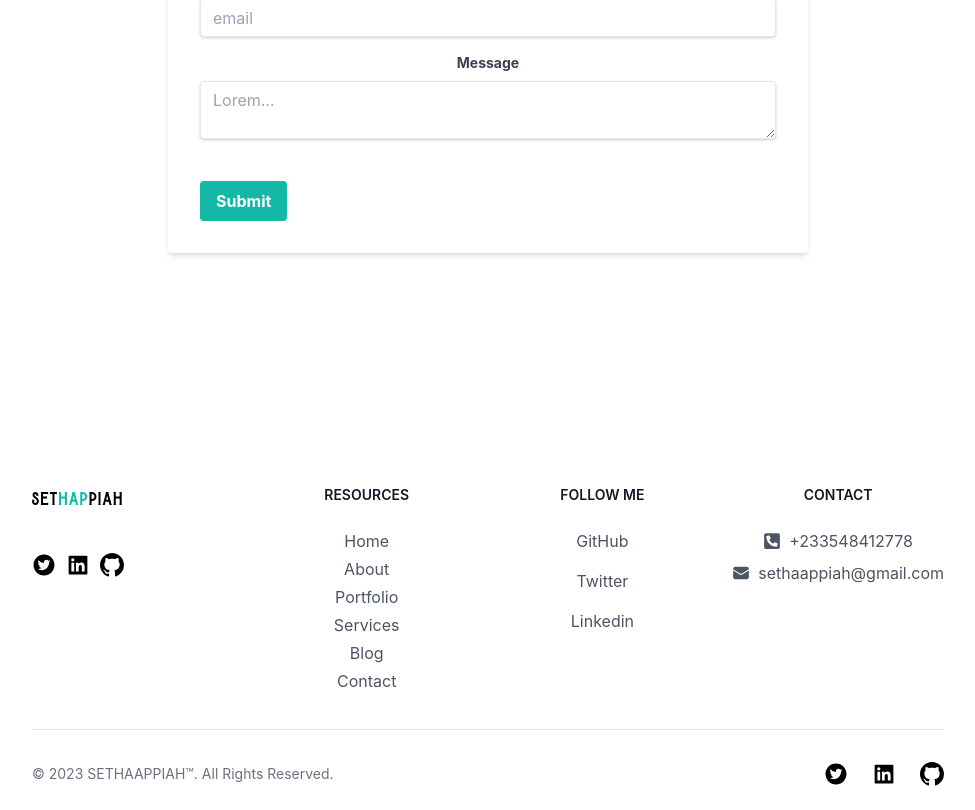
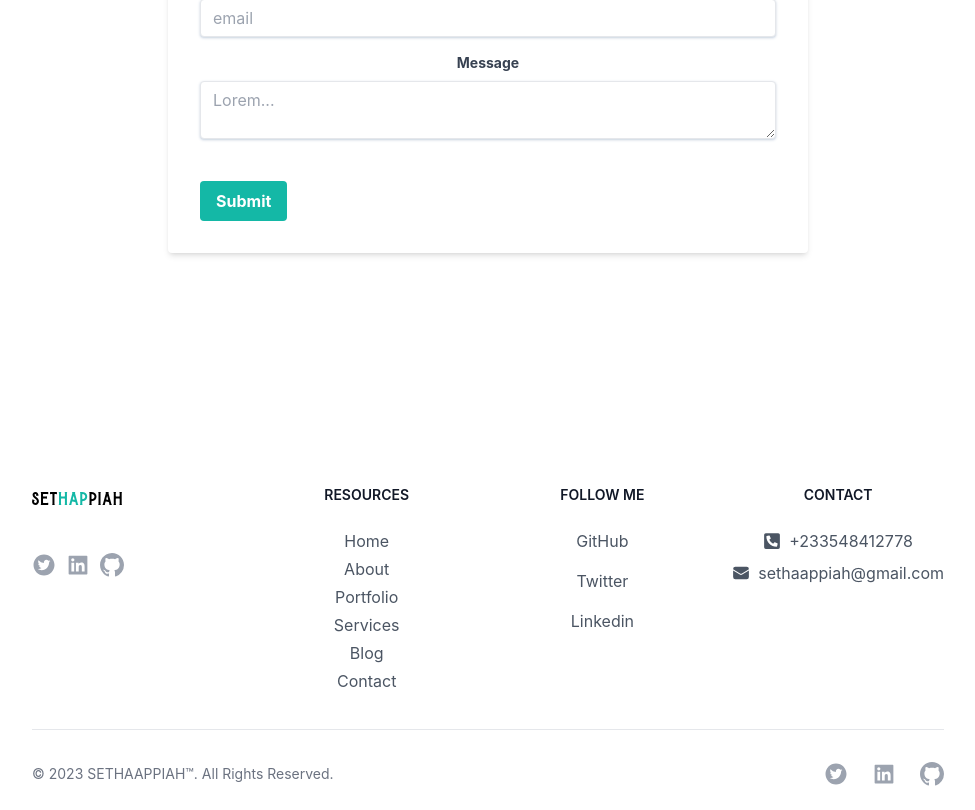
Before and after one commit to Golyn/next-portfolio, a Next.js app: page /contact in a window 1280 px wide. Shown: the part 799-1609 px from the top of the page, without its empty margins (152-1127 px from the left). Built offline with nearby package versions, Linux system fonts and the light colour scheme.

Commit message:
Icon styling refactored

```diff
--- a/components/Footer.js
+++ b/components/Footer.js
@@ -19,17 +19,23 @@ const Footer = () => {
               {' '}
               <AiFillTwitterCircle
                 size="1.5rem"
-                className="dark:text-teal-600"
+                className="text-gray-400 dark:text-teal-600"
               />
             </Link>
             <Link
               href="https://www.linkedin.com/in/seth-a-amankwah-452700120/"
               target="_blank"
             >
-              <AiFillLinkedin size="1.5rem" className="dark:text-teal-600 " />
+              <AiFillLinkedin
+                size="1.5rem"
+                className="text-gray-400 dark:text-teal-600 "
+              />
             </Link>
             <Link href="https://github.com/Golyn" target="_blank">
-              <BsGithub size="1.5rem" className="dark:text-teal-600 " />{' '}
+              <BsGithub
+                size="1.5rem"
+                className="text-gray-400 dark:text-teal-600 "
+              />{' '}
             </Link>
           </div>
         </div>
@@ -127,16 +133,16 @@ const Footer = () => {
         </span>
         <div className="justify-center flex mt-4 space-x-6 sm:justify-center sm:mt-0 text-2xl">
           <Link href="https://twitter.com/debug260" target="_blank">
-            <AiFillTwitterCircle className="dark:text-teal-600" />
+            <AiFillTwitterCircle className="text-gray-400 dark:text-teal-600" />
           </Link>
           <Link
             href="https://www.linkedin.com/in/seth-a-amankwah-452700120/"
             target="_blank"
           >
-            <AiFillLinkedin className="dark:text-teal-600" />
+            <AiFillLinkedin className="text-gray-400 dark:text-teal-600" />
           </Link>
           <Link href="https://github.com/Golyn" target="_blank">
-            <BsGithub className="dark:text-teal-600" />{' '}
+            <BsGithub className="text-gray-400 dark:text-teal-600" />{' '}
           </Link>
         </div>
       </div>
--- a/components/Navbar.js
+++ b/components/Navbar.js
@@ -35,9 +35,15 @@ export default function Navbar() {
                 <Disclosure.Button className="inline-flex items-center justify-center rounded-md p-2 text-gray-400 hover:bg-gray-700 hover:text-white focus:outline-none focus:ring-2 focus:ring-inset focus:ring-white">
                   <span className="sr-only">Open main menu</span>
                   {open ? (
-                    <XMarkIcon className="block h-6 w-6" aria-hidden="true" />
+                    <XMarkIcon
+                      className="block h-6 w-6 text-gray-600 dark:text-white"
+                      aria-hidden="true"
+                    />
                   ) : (
-                    <Bars3Icon className="block h-6 w-6" aria-hidden="true" />
+                    <Bars3Icon
+                      className="block h-6 w-6 text-gray-600 dark:text-white"
+                      aria-hidden="true"
+                    />
                   )}
                 </Disclosure.Button>
               </div>
@@ -74,7 +80,7 @@ export default function Navbar() {
                       <span className="sr-only">Theme Toggler</span>
                       <BsFillMoonStarsFill
                         onClick={() => setDarkMode(!darkMode)}
-                        className=" cursor-pointer text-2xl static"
+                        className=" cursor-pointer text-2xl static text-gray-600 dark:text-white"
                       />
                     </Menu.Button>
                   </div>
--- a/pages/about.js
+++ b/pages/about.js
@@ -22,7 +22,7 @@ const About = () => {
             Freelancer providing services for programming and design content
             needs. Let's get in touch!
           </p>
-          <div className="text-5xl flex justify-center gap-16 py-3 text-gray-600 dark:text-gray-400">
+          <div className="text-5xl flex justify-center gap-16 py-3 text-gray-600  dark:text-teal-600">
             <Link href="https://twitter.com/debug260" target="_blank">
               <AiFillTwitterCircle />
             </Link>
@@ -39,7 +39,7 @@ const About = () => {
           <div className="text-center mt-10">
             <Link
               className="bg-gradient-to-r from-cyan-500 to-teal-500 text-white px-4 py-2 border-none rounded-md"
-              href="https://drive.google.com/file/d/1-lxk6gMSi7ztdGS3BaI4CDPxLWpfQbxE/view?usp=sharing"
+              href="https://drive.google.com/file/d/1J7wGuYoUjq3nDzv4Tqlm6HqSQPBAN-EP/view?usp=sharing"
               target="_blank"
             >
               Resume
```
